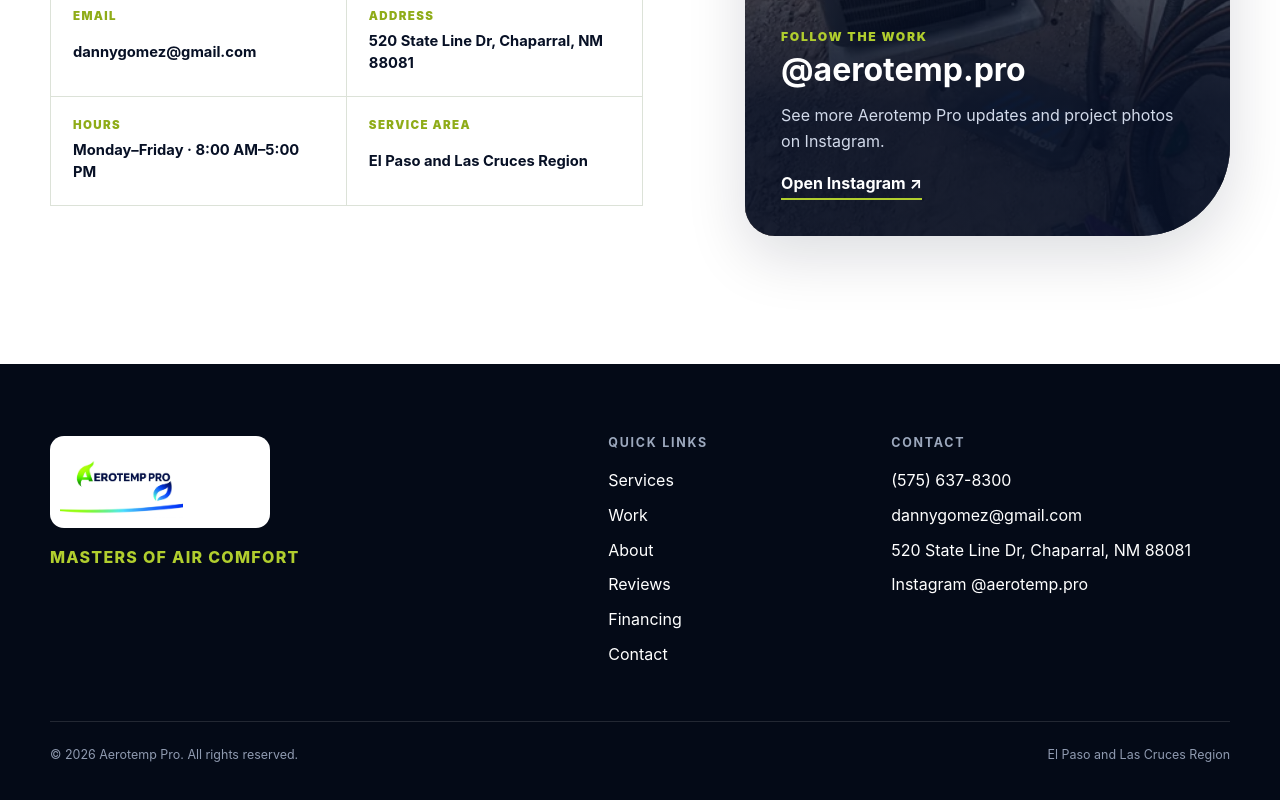
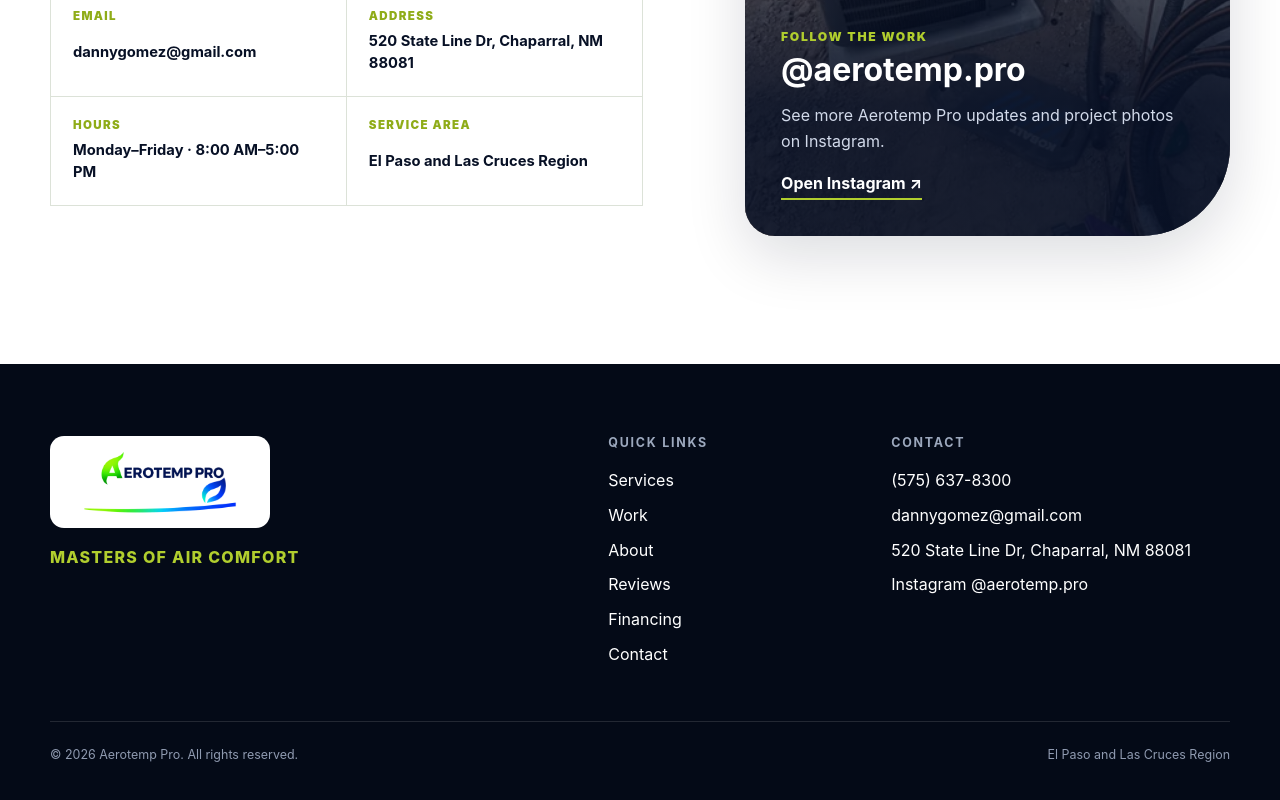
Before and after one commit to thegrindnet/aerotemp-pro, a React (Vite) app: page / in a window 1280 px wide. Shown: the part 7740-8540 px from the top of the page. Built offline with nearby package versions, Linux system fonts and the light colour scheme.

Commit message:
Update logo image in footer

```diff
--- a/src/components/Footer/Footer.css
+++ b/src/components/Footer/Footer.css
@@ -15,7 +15,7 @@
   width: 220px;
   height: 92px;
   object-fit: contain;
-  object-position: left center;
+  /* object-position: left center; */
   background: var(--white);
   border-radius: 14px;
   padding: 10px;
--- a/src/components/Footer/Footer.jsx
+++ b/src/components/Footer/Footer.jsx
@@ -1,5 +1,5 @@
 import "./Footer.css";
-import logoImage from "../../assets/images/aerotemp-pro-logo.webp";
+import logoImage from "../../assets/images/aerotemp-pro-logo.png";
 import { business, navigationLinks } from "../../utils/constants.js";
 
 function Footer() {
```
